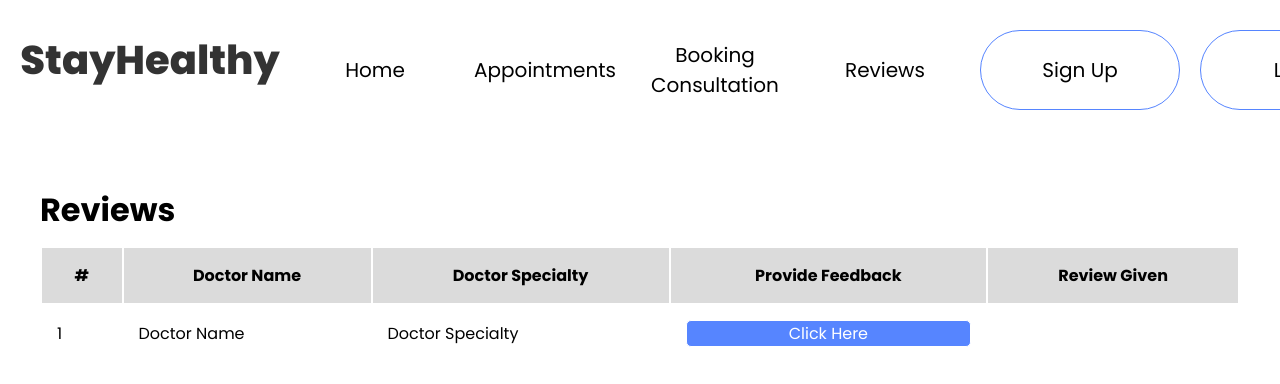
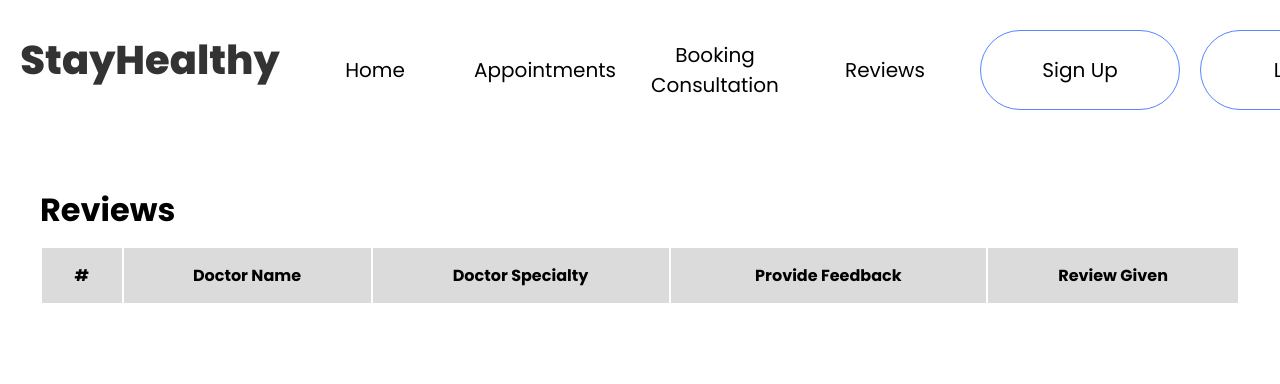
Before and after one commit to mc-011g/Medical-Appointment-Booking-Website, a React (Create React App) app: page /reviews in a window 1280 px wide. Shown: the top 384 px of the page. Built offline with nearby package versions, Linux system fonts and the light colour scheme.

Commit message:
Updated ReviewForm

```diff
--- a/src/Components/FeedbackForm/FeedbackForm.js
+++ b/src/Components/FeedbackForm/FeedbackForm.js
@@ -4,7 +4,7 @@ import xIcon from "../AppointmentForm/images/icons8-x-48.png";
 import starIcon from './images/star-svgrepo-com.svg';
 import starIconYellow from './images/star-svgrepo-com2.svg';
 
-const FeedbackForm = ({ closeModal, onSubmit }) => {
+const FeedbackForm = ({ closeModal, onSubmit, currentAppointment, currentAppointmentIndex }) => {
     const [name, setName] = useState('');
     const [reviewText, setReviewText] = useState('');
     const [rating, setRating] = useState(0);
@@ -13,7 +13,7 @@ const FeedbackForm = ({ closeModal, onSubmit }) => {
     const handleFormSubmit = (e) => {
         e.preventDefault();
         onSubmit({
-            reviewText
+            reviewText, currentAppointment, currentAppointmentIndex, rating, name
         });
     };
 
--- a/src/Components/ReviewForm/ReviewForm.js
+++ b/src/Components/ReviewForm/ReviewForm.js
@@ -1,17 +1,44 @@
-import React, { useState } from 'react';
+import React, { useEffect, useState } from 'react';
 import "./ReviewForm.css";
 import Popup from 'reactjs-popup';
 import FeedbackForm from '../FeedbackForm/FeedbackForm';
 
 const ReviewForm = () => {
     const [showModal, setShowModal] = useState(false);
-    const [reviewText, setReviewText] = useState('');
-    const [enableFeedbackButton, setEnableFeedbackButton] = useState(true);
+    const [appointments, setAppointments] = useState('');
 
     const handleFormSubmit = (reviewInfo) => {
-        setReviewText((JSON.parse(JSON.stringify(reviewInfo))).reviewText);
-        setEnableFeedbackButton(false);
+        const updatedAppointment = {
+            ...reviewInfo.currentAppointment,
+            reviewInfo: reviewInfo.reviewText,
+            reviewRating: reviewInfo.rating,
+            reviewPatientName: reviewInfo.name
         }
+
+        const updatedAppointments = appointments.map((appointment) => {
+            if (reviewInfo.currentAppointmentIndex === appointments.indexOf(appointment)) {
+                appointment = updatedAppointment;
+                return appointment;
+            } else {
+                return appointment;
+            }
+        });
+
+        setAppointments(updatedAppointments);
+    }
+
+    useEffect(() => {
+        const storedAppointmentData = JSON.parse(localStorage.getItem('appointmentData'));
+        if (storedAppointmentData) {
+            setAppointments(storedAppointmentData);
+        }
+    }, [])
+
+    useEffect(() => {
+        if (appointments !== '') {
+            localStorage.setItem('appointmentData', JSON.stringify(appointments));
+        }
+    }, [appointments])
 
     return (
         <div className="container">
@@ -24,20 +51,24 @@ const ReviewForm = () => {
                     <th>Provide Feedback</th>
                     <th>Review Given</th>
                 </tr>
+
+                {(appointments.length > 0) ? (
+                    <>
+                        {appointments.map((appointment) => (
                             <tr>
                                 <td>
-                        1
+                                    {appointments.indexOf(appointment) + 1}
                                 </td>
                                 <td>
-                        Doctor Name
+                                    {appointment.doctorName}
                                 </td>
                                 <td>
-                        Doctor Specialty
+                                    {appointment.doctorSpecialty}
                                 </td>
                                 <td>
                                     <>
                                         <Popup trigger={
-                                <button type="button" className="feedback-button" name="feedbackButton" id="feedbackButton" disabled={!enableFeedbackButton}>
+                                            <button type="button" className="feedback-button" name="feedbackButton" id="feedbackButton" disabled={appointment.reviewInfo}>
                                                 Click Here
                                             </button>
                                         }
@@ -46,15 +77,21 @@ const ReviewForm = () => {
                                             onClose={() => setShowModal(false)}
                                         >
                                             {(close) => (
-                                    <FeedbackForm closeModal={close} onSubmit={handleFormSubmit} />
+                                                <FeedbackForm closeModal={close} onSubmit={handleFormSubmit} currentAppointment={appointment} currentAppointmentIndex={appointments.indexOf(appointment)} />
                                             )}
                                         </Popup>
                                     </>
                                 </td>
-                    <td className="reviewText">
-                        {reviewText}
+                                <td>
+                                    {appointment?.reviewInfo}
                                 </td>
                             </tr>
+                        ))
+                        }
+                    </>
+                ) : (
+                    <></>
+                )}
             </table>
         </div>
     );
```
Lines whose indentation alone changed are shown as unchanged.
